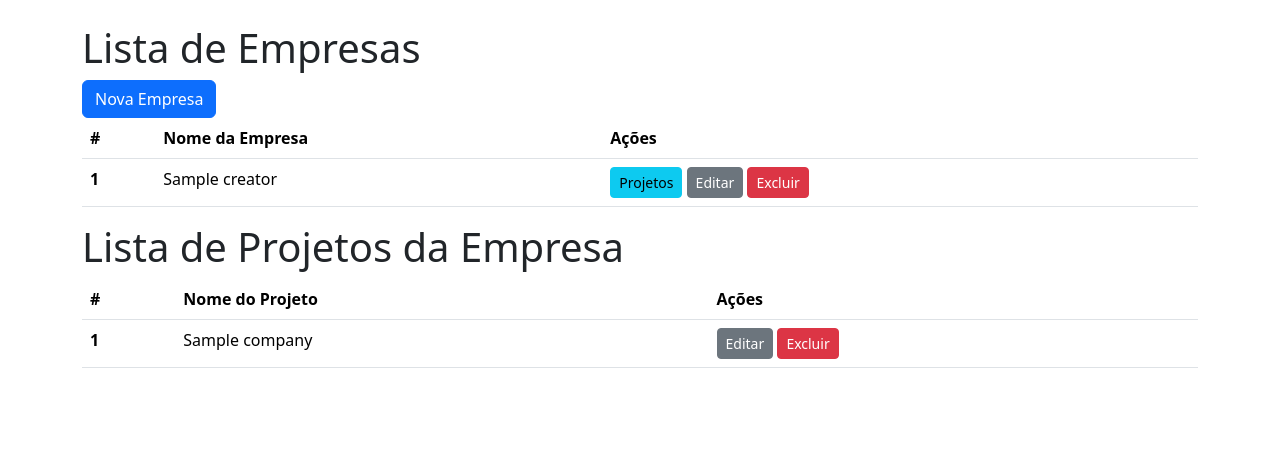
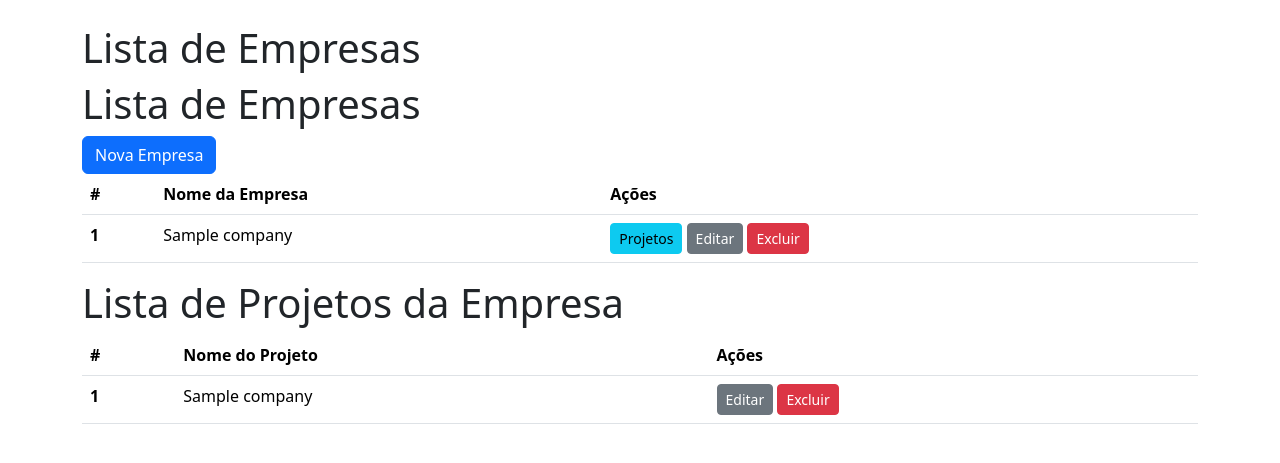
Before and after one commit to ViniciusHSilva6605/Gerenciamento_de_projetos, a Django app: template todos/templates/todos/todo_list.html in a window 1280 px wide. Shown: the part 56-519 px from the top of the page. Run offline with Django 4.2, Linux system fonts and the light colour scheme; the template is opened without the code that fills it: most values are stand-ins (such as "Sample title", 1, 10 or a date in 2020).

Commit message:
Update todo_list.html

```diff
--- a/todos/templates/todos/todo_list.html
+++ b/todos/templates/todos/todo_list.html
@@ -5,6 +5,7 @@
 {% endblock page_title %}
 
 {% block content %}
+    <h1>Lista de Empresas</h1>
     <h1>Lista de Empresas</h1>
 
     <a href="{% url 'company_create' %}" class="btn btn-primary">Nova Empresa</a>
@@ -21,7 +22,7 @@
             {% for company in object_list %}
                 <tr>
                     <th scope="row">{{ company.pk }}</th>
-                    <td>{{ company.creator }}</td>
+                    <td>{{ company.name }}</td>
                     <td>
                         <a href="{% url 'company_detail_list' pk=company.pk %}" class="btn btn-info btn-sm">Projetos</a>
                         <a href="{% url 'company_update' pk=company.pk %}" class="btn btn-secondary btn-sm">Editar</a>
```
